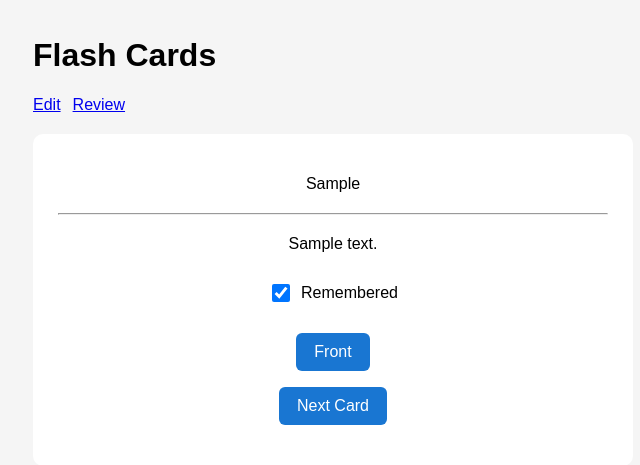
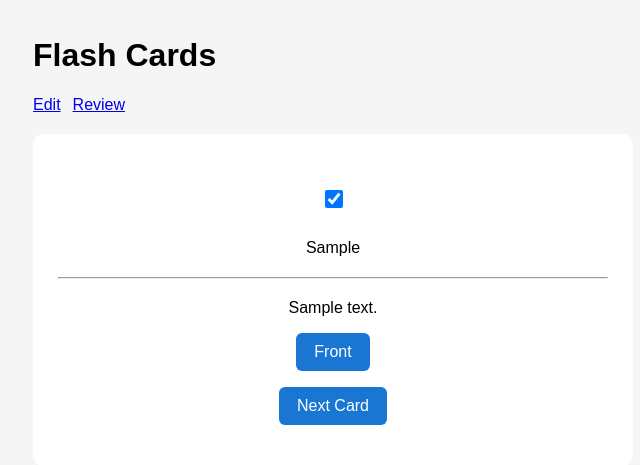
Before and after one commit to daibuta/flashcards, a Flask app: page /review/1/back in a window 1280 px wide. Shown: the top 465 px of the page, without its empty margins (307-947 px from the left). Run offline with Flask 3, Linux system fonts and the light colour scheme; tables that the repository leaves empty hold one stand-in row (values such as "Sample post").

Commit message:
move checkbox position

```diff
--- a/templates/review.html
+++ b/templates/review.html
@@ -12,17 +12,18 @@
 
 {% if side=="front" %}
 
-<h2>{{ card.front }}</h2>
-
 <p>
 <label class="remembered-field">
   <input type="checkbox"
          class="remembered-checkbox"
          data-card-id="{{ card.id }}"
          {% if card.remembered %}checked{% endif %}>
-  Remembered
+  <!-- Remembered -->
 </label>
 </p>
+
+<h2>{{ card.front }}</h2>
+
 
 <p>
 
@@ -39,21 +40,22 @@ Flip
 
 <hr> -->
 
+<p>
+<label class="remembered-field">
+  <input type="checkbox"
+         class="remembered-checkbox"
+         data-card-id="{{ card.id }}"
+         {% if card.remembered %}checked{% endif %}>
+  <!-- Remembered -->
+</label>
+</p>
+
 <p>{{ card.definition }}</p>
 
 <hr>
 
 <p>{{ card.notes }}</p>
 
-<p>
-<label class="remembered-field">
-  <input type="checkbox"
-         class="remembered-checkbox"
-         data-card-id="{{ card.id }}"
-         {% if card.remembered %}checked{% endif %}>
-  Remembered
-</label>
-</p>
 
 <p>
 
```
